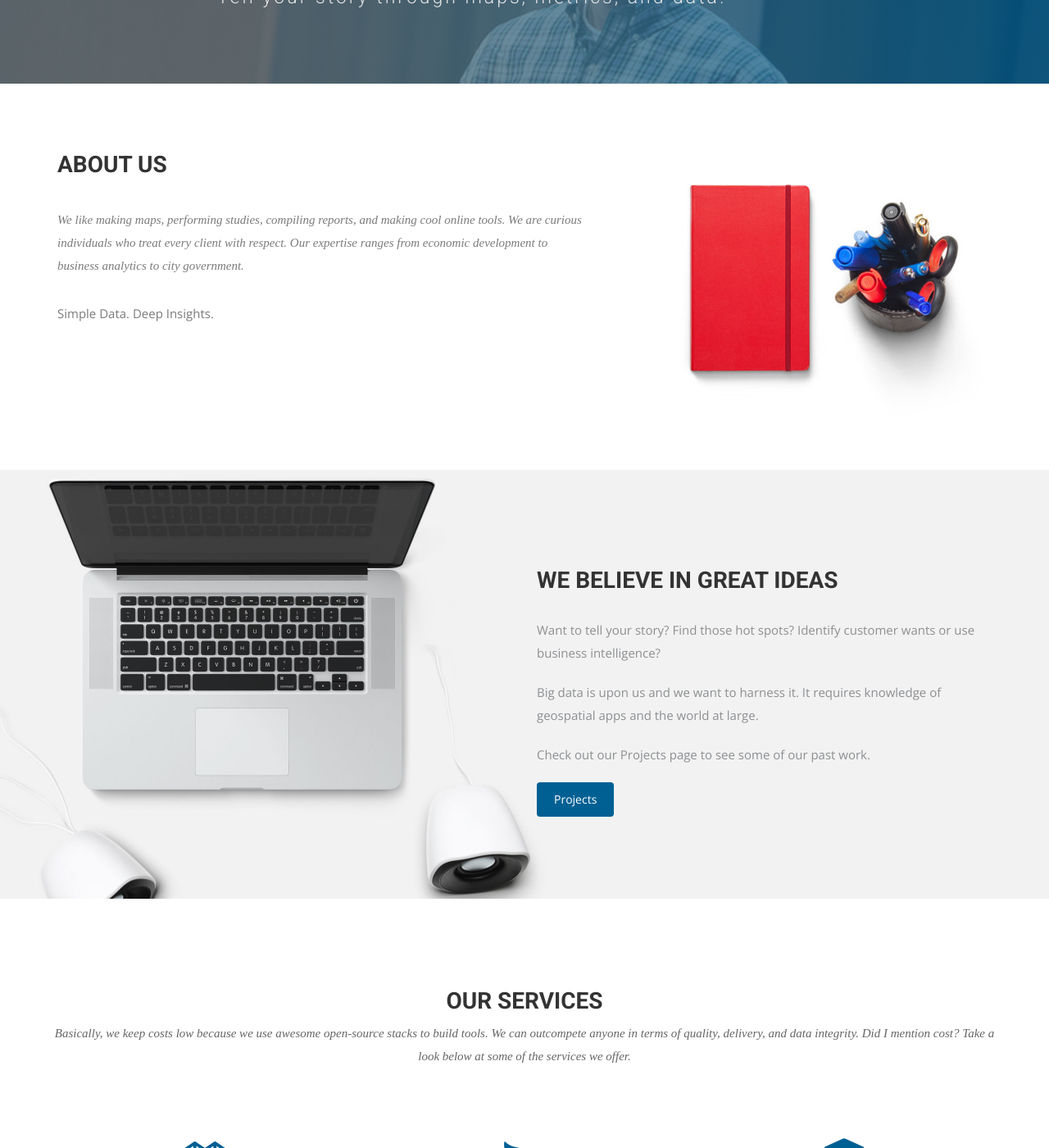
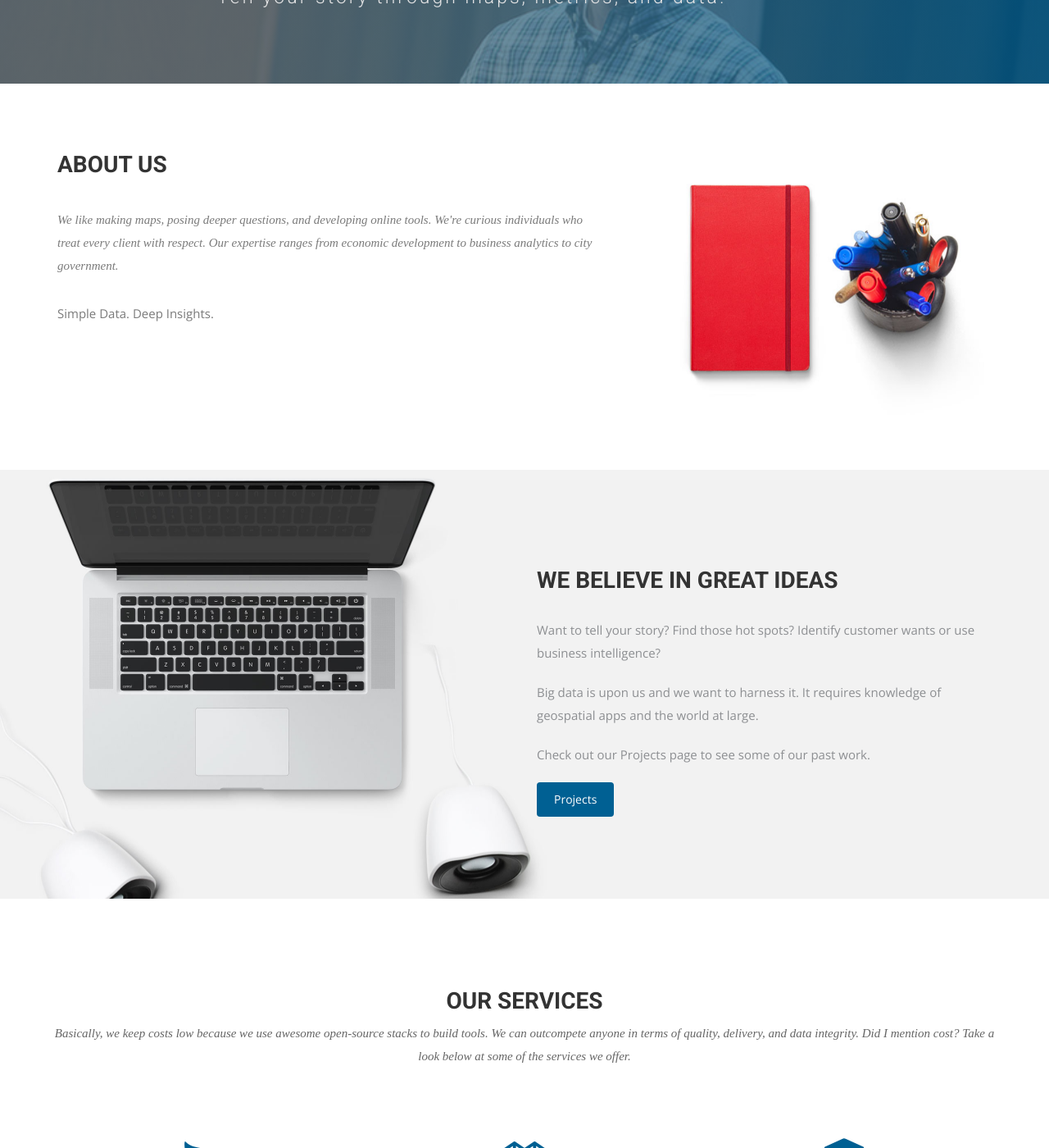
Before and after one commit to nrbrigmon/nrbrigmon.github.io, a Jekyll site: the page built from index.html, in a window 1280 px wide and 1400 px high, scrolled down 423 px. Shown: the whole window at 82% size. Built offline with Jekyll 4.4.1, drawn with Linux system fonts in a browser that asks for light colours; nearby versions of some CDN libraries; some web fonts are replaced; some of the changed text lies outside the part shown.

Commit message:
language on site

```diff
--- a/contact.html
+++ b/contact.html
@@ -11,7 +11,7 @@
       <div class="col-md-12">
         <div class="block">
           <h1>Drop Us A Note</h1>
-          <p>Happy to spitball with you or talk shop!</p>
+          <p>Talk some shop!</p>
         </div>
       </div>
     </div>
--- a/index.html
+++ b/index.html
@@ -25,7 +25,7 @@
         <div class="block">
           <div class="section-title">
             <h2>ABOUT US</h2>
-            <p>We like making maps, performing studies, compiling reports, and making cool online tools. We are curious individuals who treat every client with respect. Our expertise ranges from economic development to business analytics to city government.</p>
+            <p>We like making maps, posing deeper questions, and developing online tools. We're curious individuals who treat every client with respect. Our expertise ranges from economic development to business analytics to city government.</p>
           </div>
           <p>Simple Data. Deep Insights.</p>
         </div>
@@ -65,16 +65,16 @@
     <div class="row ">
       <div class="col-sm-6 col-md-4">
         <div class="service-item">
-          <i class="icon ion-map"></i>
-          <h4>Regular Maps</h4>
-          <p>Our bread and butter. PDFs, Paper, Laminated, Posters, whatever! We analyze stuff and produce it.</p>
+          <i class="ion-leaf"></i>
+          <h4>Web Maps</h4>
+          <p>Interactive, Mobile, Shareable, the Future. It's the reason we got in this game! We use Leaflet, OpenStreetMaps, and GeoServer.</p>
         </div>
       </div>
       <div class="col-sm-6 col-md-4">
         <div class="service-item">
-          <i class="ion-leaf"></i>
-          <h4>Web Maps</h4>
-          <p>Interactive, Mobile, Shareable, the Future. It's the reason we got in this game! We use Leaflet, OpenStreetMaps, and GeoServer.</p>
+          <i class="ion-map"></i>
+          <h4>Regular Maps</h4>
+          <p>Our bread and butter. Heat, Choropleth, Grey Scale. PDF, Paper, Poster, whatever! We analyze stuff and produce it.</p>
         </div>
       </div>
       <div class="col-sm-6 col-md-4">
@@ -84,20 +84,28 @@
           <p>Want a searchable, indexed application for your PDFs, Google Earth KMLs, and Word Docs? You're home. We use MongoDB, ExpressJS, AngularJS, and NodeJS - the MEAN Stack!</p>
         </div>
       </div>
-      <div class="col-sm-6 col-md-6">
+      <div class="col-sm-6 col-md-4">
         <div class="service-item">
           <i class="ion-stats-bars"></i>
           <h4>Data Dashboards</h4>
           <p>Responsive and informative. Use a data dashboard to track progress or tell your story! We use HighCharts and a little magic of our own!</p>
         </div>
       </div>
-      <div class="col-sm-12 col-md-6">
+      <div class="col-sm-12 col-md-4">
         <div class="service-item">
           <i class="ion-compose"></i>
           <h4>Professional Reports</h4>
           <p>We are a team of analysts with degrees in the social sciences. We know how to write <b>well</b>!</p>
         </div>
       </div>
+      <div class="col-sm-12 col-md-4">
+        <div class="service-item">
+          <i class="ion-earth"></i>
+          <h4>3D Models</h4>
+          <p>We're building the next generation of GIS Maps... in 3D. Interactive, Downloadable, Cloud-based, Maps in your browser or mobile phone.</p>
+        </div>
+      </div>
+
     </div>
   </div>
 </section>
```
Also changed, not shown: imgs/stacked-logo-2016-12-17.png, 7 other files.
